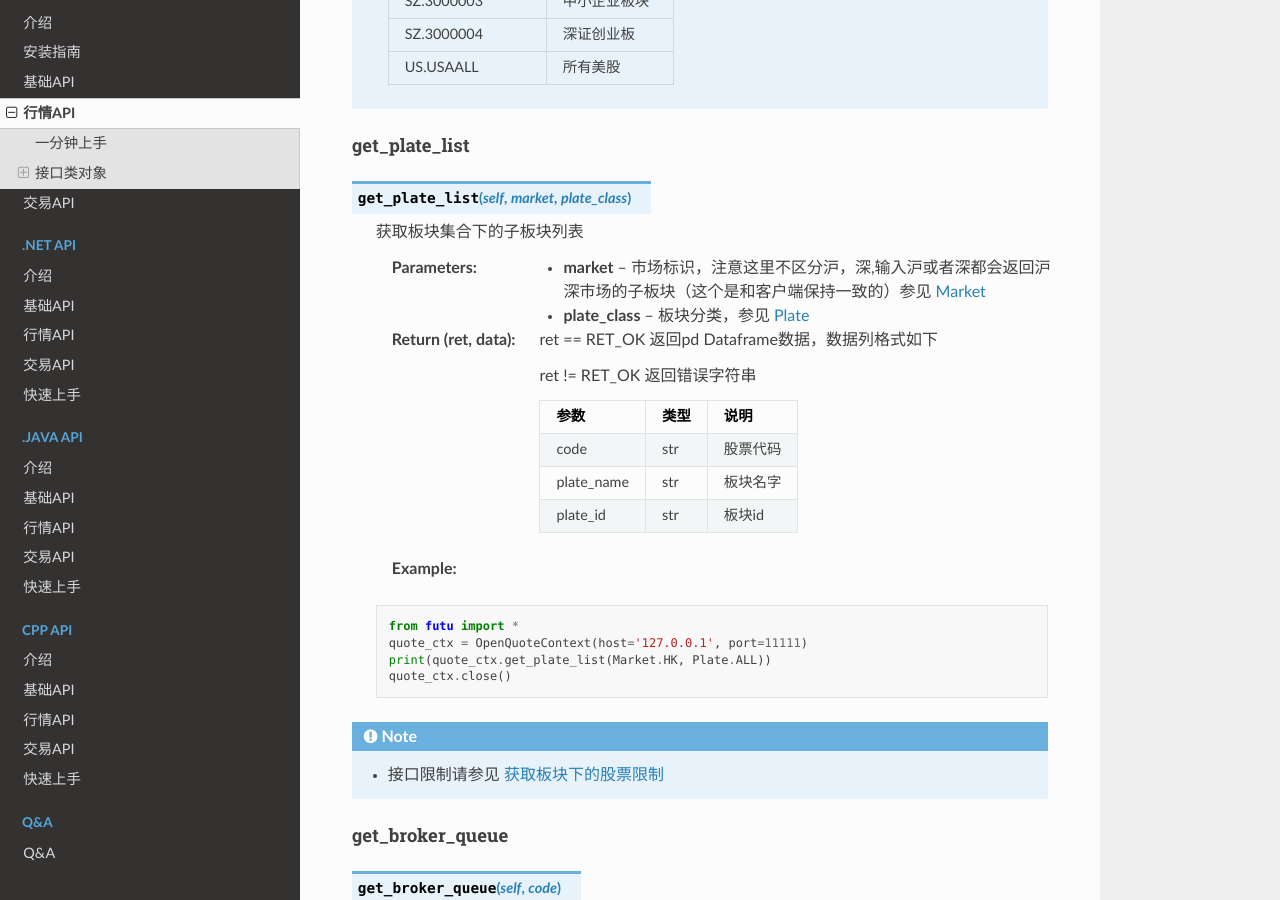
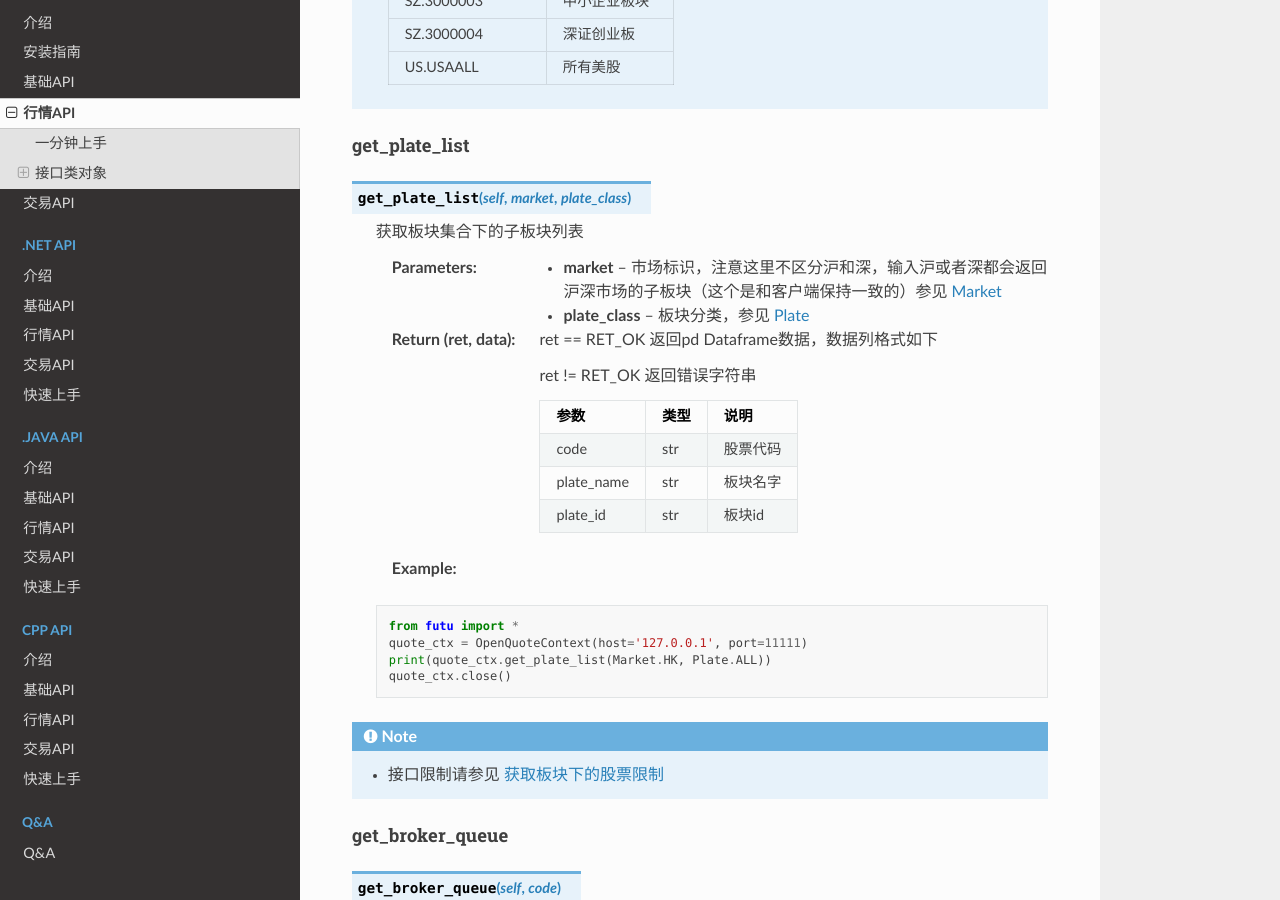
Before and after one commit to FutunnOpen/futu-api-doc, a Sphinx documentation site: the page built from doc_maker/source/api/Quote_API.rst, in a window 1280 px wide and 900 px high, scrolled down 15289 px. Built offline with Sphinx 7.4.7 and the Read the Docs theme 2.0.0, drawn with Linux system fonts in a browser that asks for light colours; some of the changed text lies outside the part shown.

Commit message:
fix 中英文标点符号的区分。成交量注明是unsigned int类型。

```diff
--- a/doc_maker/source/api/Quote_API.rst
+++ b/doc_maker/source/api/Quote_API.rst
@@ -718,7 +718,7 @@
 
  获取板块集合下的子板块列表
 
- :param market: 市场标识，注意这里不区分沪，深,输入沪或者深都会返回沪深市场的子板块（这个是和客户端保持一致的）参见 Market_
+ :param market: 市场标识，注意这里不区分沪和深，输入沪或者深都会返回沪深市场的子板块（这个是和客户端保持一致的）参见 Market_
  :param plate_class: 板块分类，参见 Plate_
  :return (ret, data): ret == RET_OK 返回pd Dataframe数据，数据列格式如下
 
@@ -1739,7 +1739,7 @@
 
  获取条件选股
 
- :param market: 市场标识，注意这里不区分沪，深,输入沪或者深都会返回沪深市场的股票（这个是和客户端保持一致的）参见 Market_
+ :param market: 市场标识，注意这里不区分沪和深，输入沪或者深都会返回沪深市场的股票（这个是和客户端保持一致的）参见 Market_
  :param filter_list: 简单属性筛选条件的枚举值，筛选条件是SimpleFilter类型数据的list对象field，对象field的相关参数如下：
 
         ============================================   ===========   ================================================
```
Also changed, not shown: other parts of doc_maker/source/api/Quote_API.rst (+3 -3 lines).
